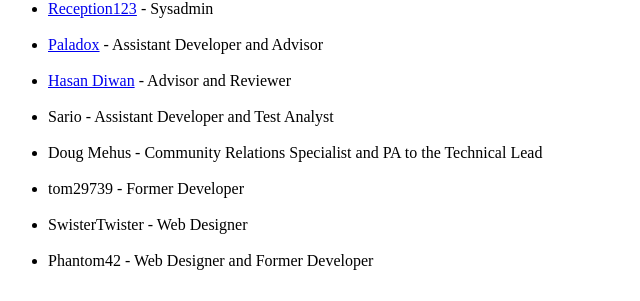
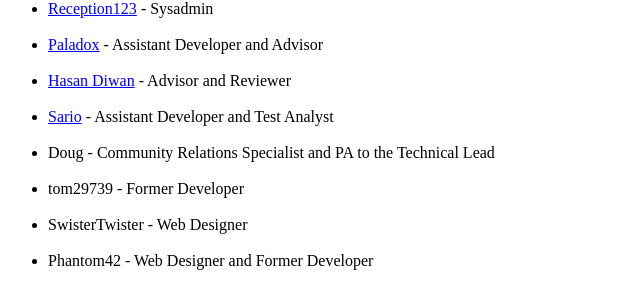
Before and after one commit to Universal-Omega/mirahezebots.org, a Flask app: template templates/contribs.html in a window 1280 px wide. Shown: the part 250-551 px from the top of the page, without its empty margins (0-640 px from the left). Run offline with Flask 2, Linux system fonts and the light colour scheme; the template is opened without the code that fills it, so the values that code supplies are empty.

Commit message:
Update contribs.html

```diff
--- a/templates/contribs.html
+++ b/templates/contribs.html
@@ -13,8 +13,8 @@
                 <li><a href="https://meta.miraheze.org/wiki/User:Reception123">Reception123</a> - Sysadmin</li><br/>
                 <li><a href="https://meta.miraheze.org/wiki/User:Paladox">Paladox</a> - Assistant Developer and Advisor</li><br/>
                 <li><a href="https://github.com/hasandiwan">Hasan Diwan</a> - Advisor and Reviewer</li><br/>
-                <li>Sario - Assistant Developer and Test Analyst</li><br/>
-                <li>Doug Mehus - Community Relations Specialist and PA to the Technical Lead</li><br/>
+                <li><a href="https://meta.miraheze.org/wiki/User:Sario528">Sario</a> - Assistant Developer and Test Analyst</li><br/>
+                <li><a herd="https:/:meta.mirahezr.org/wiki/User:Dmehus">Doug</a> - Community Relations Specialist and PA to the Technical Lead</li><br/>
                 <li>tom29739 - Former Developer</li><br/>
                 <li>SwisterTwister - Web Designer</li><br/>
                 <li>Phantom42 - Web Designer and Former Developer</li><br/>
```
